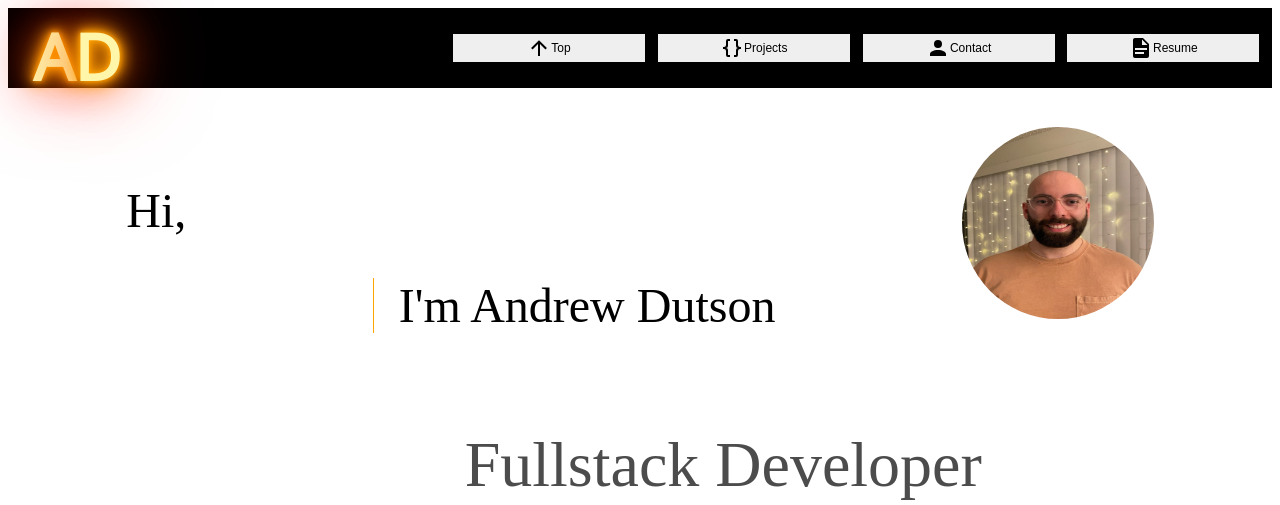
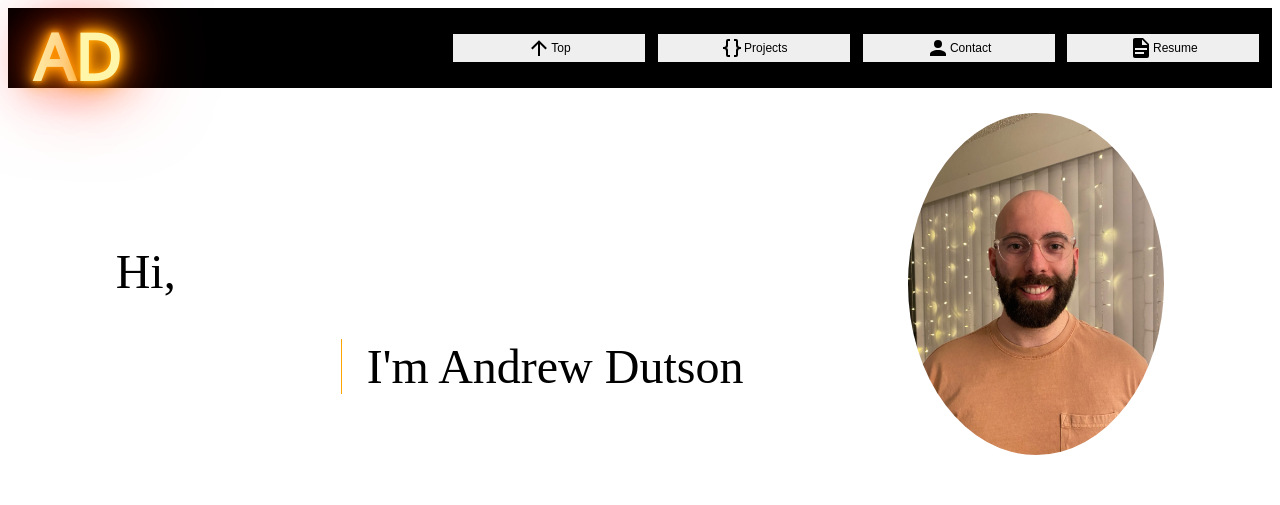
Before and after one commit to DutsAndrew/personal-portfolio, a React (Create React App) app: page / in a window 1280 px wide. Shown: the top 505 px of the page. Built offline with nearby package versions, Linux system fonts and the light colour scheme; the HTML template or start-up script is replaced by a standard one; a web font is replaced by a local one.

Commit message:
fixed portoflio img scaling problems

```diff
--- a/src/styles/App.css
+++ b/src/styles/App.css
@@ -124,10 +124,8 @@
   margin: 0;
   margin-top: 2%;
   margin-right: 2%;
-  min-height: 20vh;
-  min-width: 15vw;
-  max-height: 24vh;
-  max-width: 25vw;
+  max-width: 20vw;
+  height: auto;
 }
 
 .roles-container {
```
Also changed, not shown: 1 other file (tests, documents, lock files or other folders).
